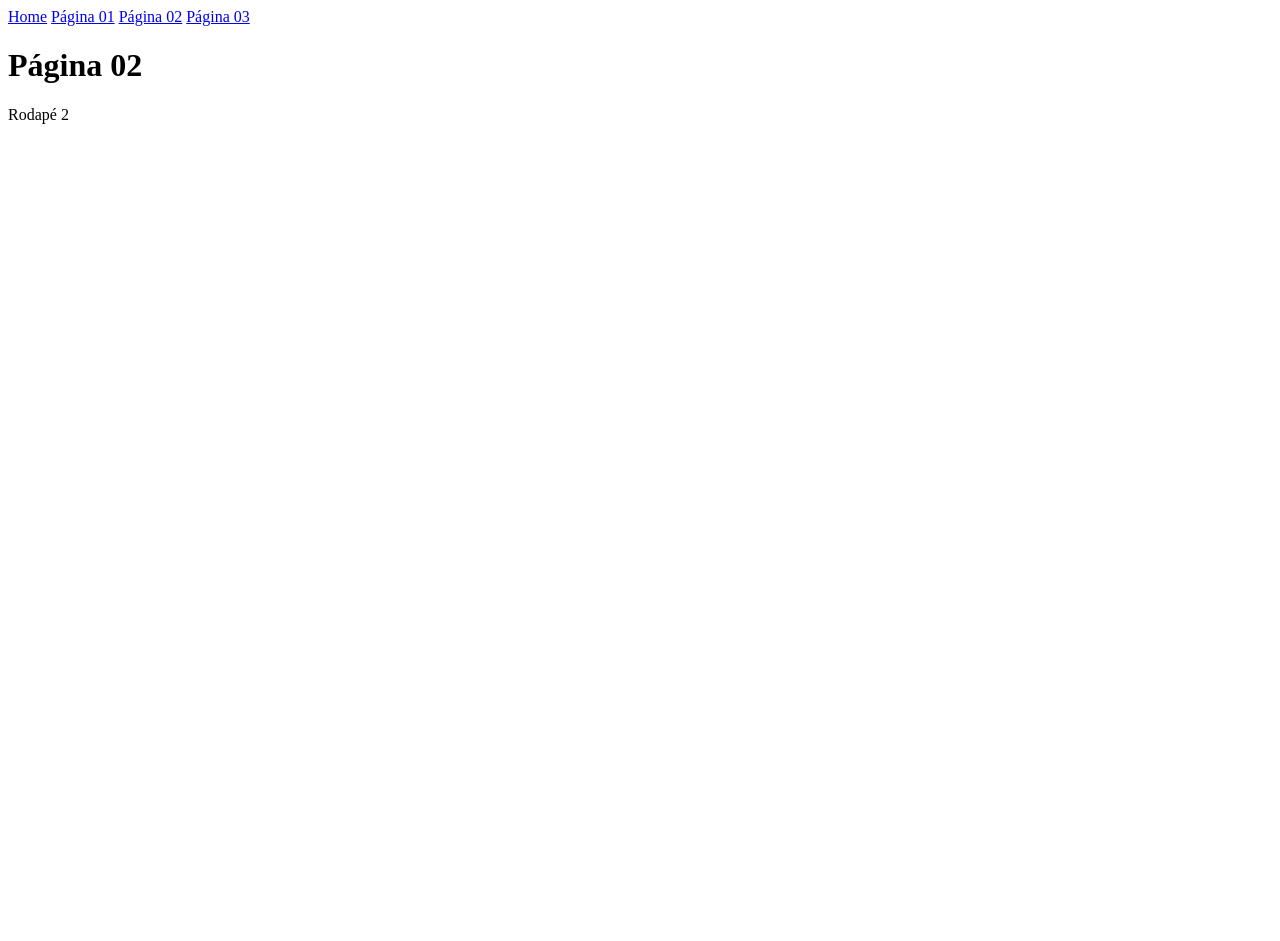
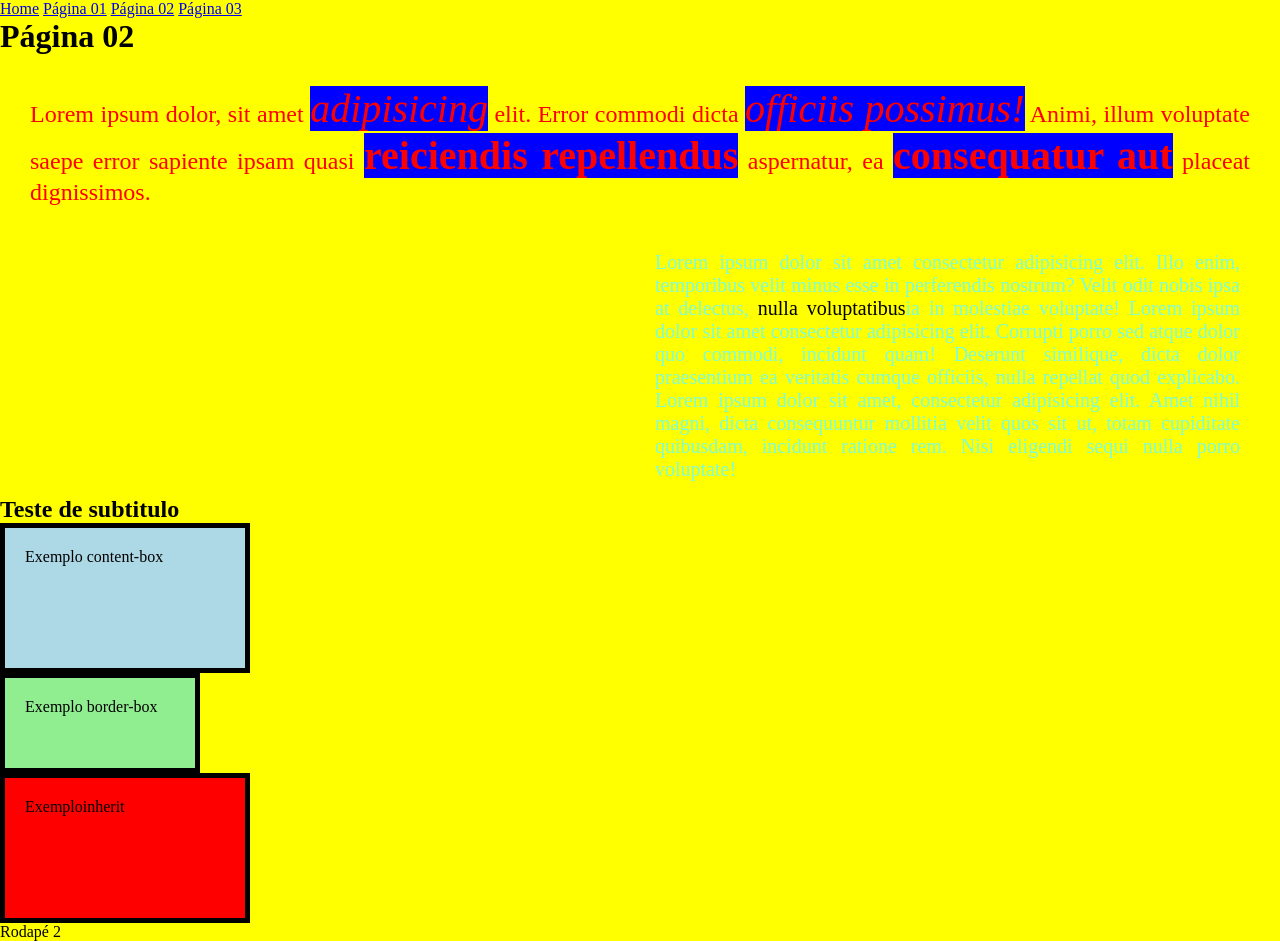
Before and after one commit to Ana-Clara-Lobo-Silveira/html_semantico, a plain HTML site: page pages/pag-02.html in a window 1280 px wide. Before the commit the page ends 800 px from the top, so only its background shows below. Drawn offline with Linux system fonts and the light colour scheme.

Commit message:
MODIFY: reset, testes

```diff
--- a/pages/pag-02.html
+++ b/pages/pag-02.html
@@ -5,6 +5,11 @@
     <meta charset="UTF-8">
     <meta name="viewport" content="width=device-width, initial-scale=1.0">
     <title>Página 02</title>
+
+    <link rel="stylesheet" href="/src/styles/reset.css">
+    <link rel="stylesheet" href="/src/styles/pag-02.css">
+
+
 </head>
 
 <body>
@@ -19,10 +24,27 @@
 
     <main>
         <h1>Página 02</h1>
+        <div class="content-main">
+            <p>Lorem ipsum dolor, sit amet <em>adipisicing</em> elit. Error commodi dicta <i>officiis possimus!</i>
+                Animi, illum voluptate saepe error sapiente ipsam quasi <b>reiciendis repellendus</b> aspernatur, ea
+                <strong>consequatur aut</strong> placeat dignissimos.</p>
+        </div>
+        <p>Lorem ipsum dolor sit amet consectetur adipisicing elit. Illo enim, temporibus velit minus esse in
+            perferendis nostrum? Velit odit nobis ipsa at delectus, <mark>nulla voluptatibus</mark>ia in molestiae
+            voluptate! Lorem ipsum dolor sit amet consectetur adipisicing elit. Corrupti porro sed atque dolor quo commodi, incidunt quam! Deserunt similique, dicta dolor praesentium ea veritatis cumque officiis, nulla repellat quod explicabo. Lorem ipsum dolor sit amet, consectetur adipisicing elit. Amet nihil magni, dicta consequuntur mollitia velit quos sit ut, totam cupiditate quibusdam, incidunt ratione rem. Nisi eligendi sequi nulla porro voluptate!</p>
+        <h2>Teste de subtitulo</h2>
+
+
+        <div class="box-content-box">Exemplo content-box</div>
+        <div class="box-border-box">Exemplo border-box</div>
+        <div class="container">
+            <div class="box-inherit">Exemploinherit</div>
+        </div>
+
     </main>
 
     <footer>
-        <p>Rodapé 2</p>
+        <span>Rodapé 2</span>
     </footer>
 </body>
 
--- /dev/null
+++ b/src/styles/pag-02.css
@@ -0,0 +1,59 @@
+body{
+    background-color: yellow;
+}
+
+/*aplicar estilos nos paragrafos dentro do container com a classe*/
+.content-main p{
+    color: red;
+    font-size: 24px;
+    margin: 15px;
+}
+/*aplica a cor em TODOS os paragrafos*/
+p{
+    color: aquamarine;
+    font-size: 20px;
+    padding: 15px;
+    margin-left: 50%;
+    margin-right: 25px;
+    text-align: justify;
+}
+
+
+strong, b, em, i{
+    font-size: 40px;
+    background-color: blue;
+}
+
+/* BOX SIZING*/
+
+/*AJUSTAVEL*/
+.box-content-box{
+    width: 200px;
+    height: 100px;
+    padding: 20px;
+    border: 5px solid black;
+    box-sizing: content-box;
+    background-color: lightblue;
+}
+
+/*FIXO(usado normalmente e atualmente*/
+.box-border-box{
+    width: 200px;
+    height: 100px;
+    padding: 20px;
+    border: 5px solid black;
+    box-sizing: border-box;
+    background-color: lightgreen;
+}
+
+.container{
+    box-sizing: content-box;
+}
+.box-inherit{
+    width: 200px;
+    height: 100px;
+    padding: 20px;
+    border: 5px solid black;
+    box-sizing: inherit;
+    background-color: red;
+}
--- /dev/null
+++ b/src/styles/reset.css
@@ -0,0 +1,6 @@
+*{
+    margin: 0;
+    padding: 0;
+    box-sizing: border-box;
+
+}
```
